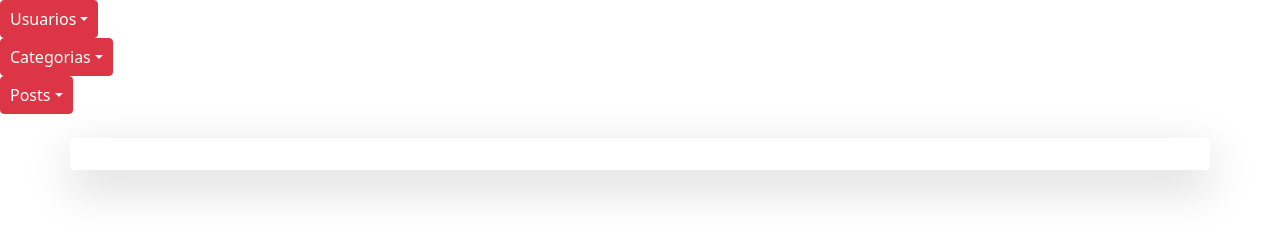
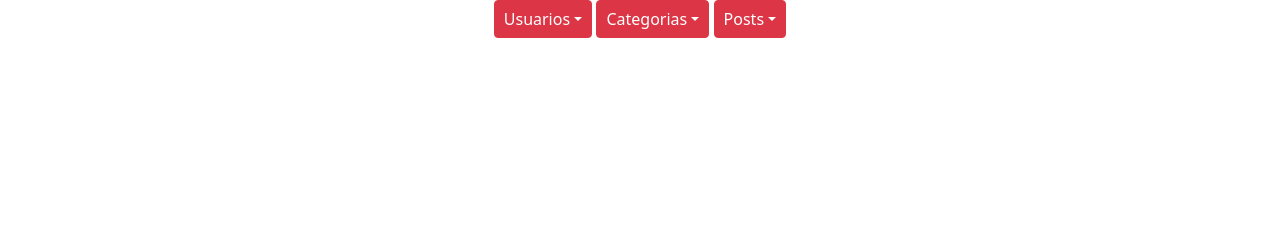
Before and after one commit to Ignacio-Pavone/API-Social-APP, a website: page src/public/menu.html in a window 1280 px wide. Drawn offline with nearby package versions, Linux system fonts and the light colour scheme.

Commit message:
fix : imports

```diff
--- a/src/controllers/PostsController.js
+++ b/src/controllers/PostsController.js
@@ -1,4 +1,4 @@
-const postService = require("../services/PostService.js")
+const postService = require("../services/postService.js")
 
 const getAllPosts = async (req, res) => {
     const getAllPosts = await postService.getPosts()
--- a/src/public/menu.html
+++ b/src/public/menu.html
@@ -14,7 +14,8 @@
 </style>
 
 <body>
-    <div class="btn-group">
+    <div class="container flex text-center">
+        <div class="btn-group d-inline">
             <button type="button" class="btn btn-danger dropdown-toggle dropdown-toggle-split" data-toggle="dropdown"
                 aria-haspopup="true" aria-expanded="false">
                 <span class="sr-only">Usuarios</span>
@@ -28,7 +29,7 @@
             </div>
         </div>
 
-    <div class="btn-group2">
+        <div class="btn-group2 d-inline">
             <button type="button2" class="btn btn-danger dropdown-toggle dropdown-toggle-split" data-toggle="dropdown"
                 aria-haspopup="true" aria-expanded="false">
                 <span class="sr-only">Categorias</span>
@@ -42,7 +43,7 @@
             </div>
         </div>
 
-    <div class="btn-group3">
+        <div class="btn-group3 d-inline">
             <button type="button2" class="btn btn-danger dropdown-toggle dropdown-toggle-split" data-toggle="dropdown"
                 aria-haspopup="true" aria-expanded="false">
                 <span class="sr-only">Posts</span>
@@ -55,12 +56,10 @@
                 <a class="dropdown-item" href="/Posts/delete">Delete Post</a>
             </div>
         </div>
+    </div>
     <script src="https://cdn.jsdelivr.net/npm/bootstrap@5.0.0-beta3/dist/js/bootstrap.bundle.min.js"
         integrity="sha384-JEW9xMcG8R+pH31jmWH6WWP0WintQrMb4s7ZOdauHnUtxwoG2vI5DkLtS3qm9Ekf" crossorigin="anonymous">
         </script>
-    <div class="container mt-4 shadow-lg p-3 mb-5 bg-body rounded" id="content">
-
-    </div>
 </body>
 <script>
     function load_home() {
```
Lines whose indentation alone changed are shown as unchanged.
